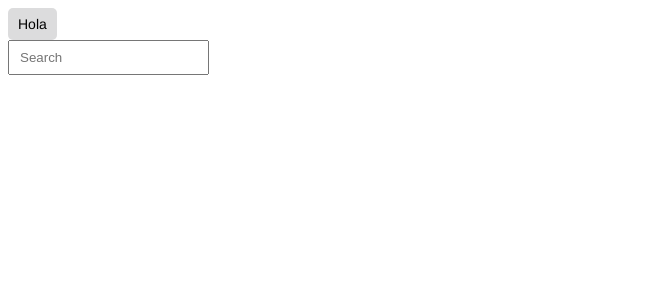
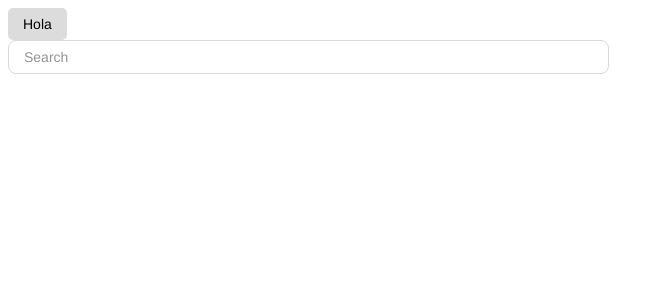
Before and after one commit to oegea/iManager, a React app: page / in a window 1280 px wide. Shown: the top 300 px of the page, without its empty margins (0-664 px from the left). Built offline with nearby package versions, Linux system fonts and the light colour scheme.

Commit message:
Added basic style for the searchbar component

```diff
--- a/src/components/Button/button.styles.scss
+++ b/src/components/Button/button.styles.scss
@@ -1,6 +1,6 @@
 .button{
     width: fit-content;
-    padding: 8px 10px;
+    padding: 8px 15px;
     border-radius: 5px;
     cursor: pointer;
 }
--- a/src/components/SearchBar/searchbar.styles.scss
+++ b/src/components/SearchBar/searchbar.styles.scss
@@ -1,7 +1,21 @@
 .searchbar{
 
     input[type='text']{
-        padding: 8px 10px;
+        padding: 8px 15px;
+        width: 45%;
+        border: 1px solid #D9D9D9;
+        border-radius: 8px;
+        outline: 0;
+
+        &, &::placeholder{
+            font-family: 'Helvetica', 'Arial', sans-serif;
+            font-size: 14px;
+        }
+
+        &::placeholder {
+            color: #959494;
+        }
+
     }
 
 }
--- a/src/index.tsx
+++ b/src/index.tsx
@@ -10,8 +10,8 @@ import SearchBar from './components/SearchBar';
 
 const App = () => (
   <div>
-    <Button>Hola</Button>
-    <SearchBar />
+    <Button onClick={() => { alert('Hello'); }}>Hola</Button>
+    <SearchBar onSearch={(search) => { alert(search); }} />
   </div>
 );
 ReactDom.render(<App />, document.getElementById('root') as HTMLElement);
```
